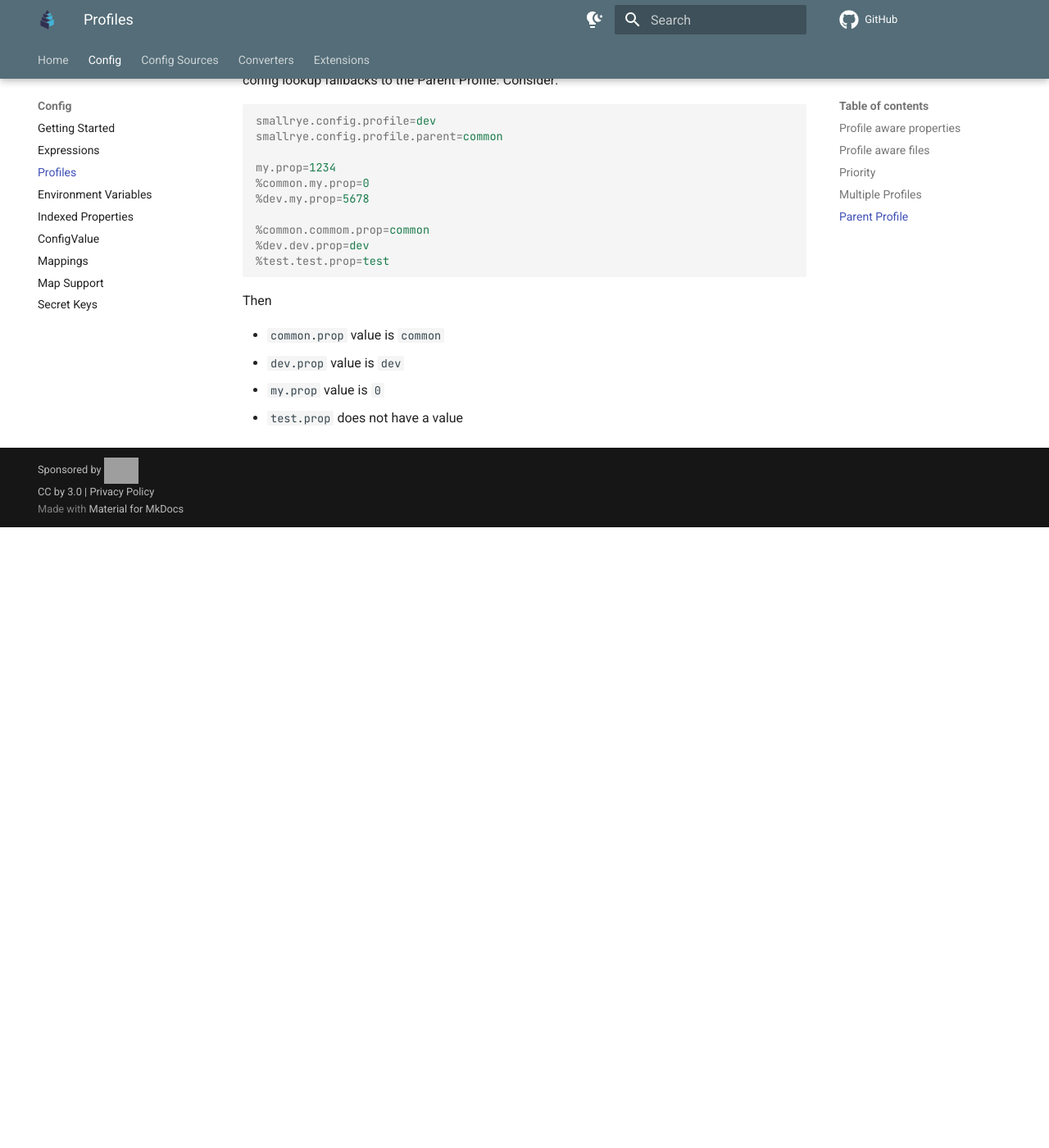
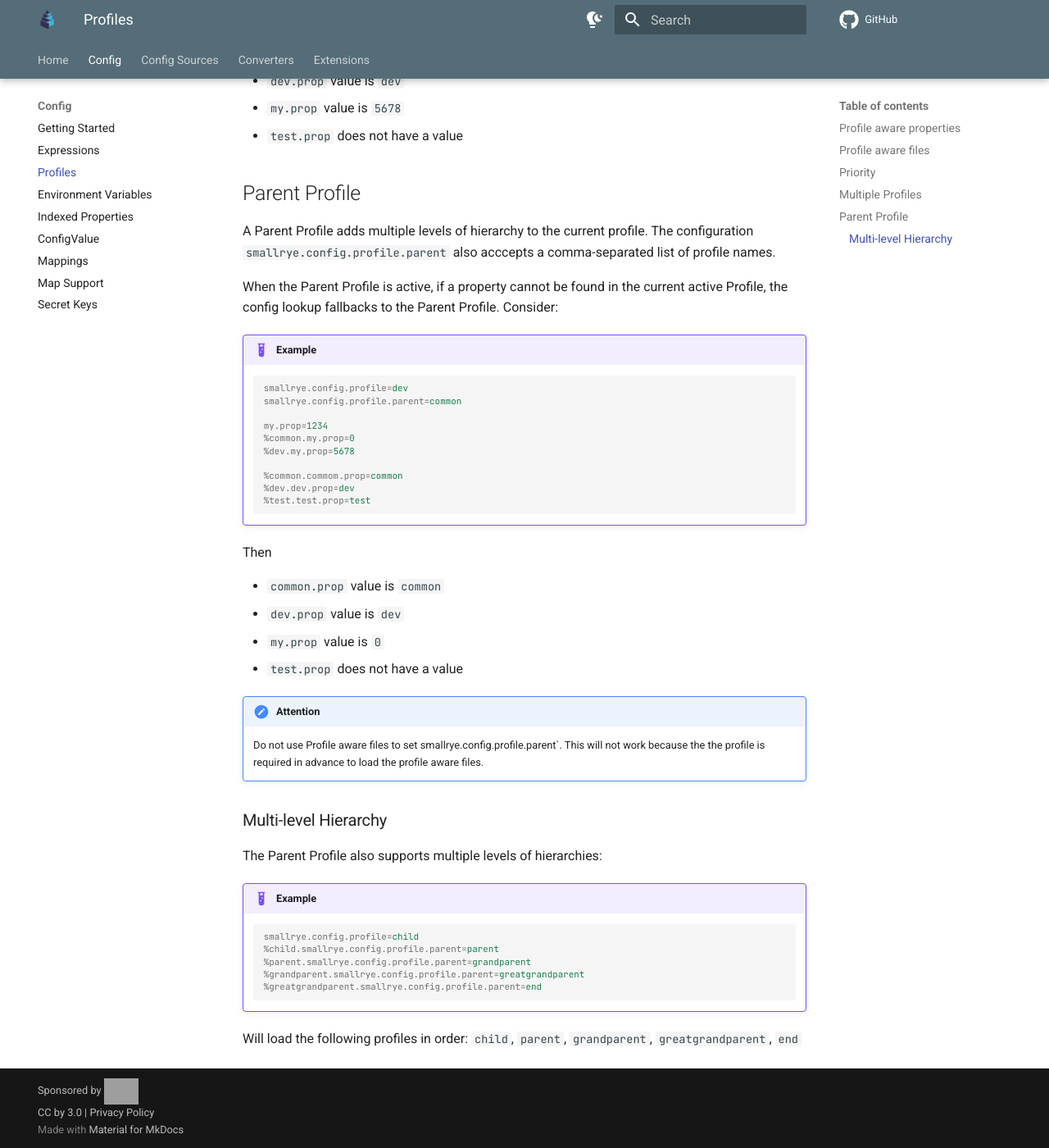
Before and after one commit to smallrye/smallrye-config, an MkDocs documentation site: the page built from documentation/src/main/docs/config/profiles.md, in a window 1280 px wide and 1400 px high, scrolled down 2435 px. Shown: the whole window at 82% size. Built offline with MkDocs 1.6.1 and Material for MkDocs 9.7.7, drawn with Linux system fonts in a browser that asks for light colours; comment, search, counter and statistics services are not loaded; the version menu is left out; before the commit the page ends 3078 px from its top, so only the background shows below that; some of the changed text lies outside the part shown; grey boxes are pictures that could not be loaded.

Commit message:
Support Multi-level hierarchical parent profile

````diff
--- a/documentation/src/main/docs/config/profiles.md
+++ b/documentation/src/main/docs/config/profiles.md
@@ -9,10 +9,12 @@ in the same file or separate files and select between them via a profile name.
 To be able to set properties with the same name, each property needs to be prefixed with a percentage sign `%` followed
 by the profile name and a dot `.` in the syntax `%{profile-name}.config.name`:
 
-```properties
-http.port=8080
-%dev.http.port=8181
-```
+!!! example
+
+    ```properties
+    http.port=8080
+    %dev.http.port=8181
+    ```
 
 To activate the profile `dev`, the configuration `smallrye.config.profile=dev` has to be set into any valid
 `ConfigSource`.
@@ -26,38 +28,44 @@ active, yields the value `8181`.
 Properties for a specific profile may reside in a `microprofile-config-{profile}.properties` named file. The previous
 example can be expressed as:
 
-_microprofile-config.properties_
-```properties
-http.port=8080
-```
+!!! example
 
-_microprofile-config-dev.properties_
-```properties
-http.port=8181
-```
+
+    ```properties title="microprofile-config.properties"
+    http.port=8080
+    ```
+
+    ```properties title="microprofile-config-dev.properties"
+    http.port=8181
+    ```
 
 In this style, the property names in the profile aware file do not need to be prefixed with the profile name.
 
-!!!caution
+!!! note
 
     Properties in the profile aware file have priority over profile aware properties defined in the main file.
+
+!!! attention
+
+    Do not use Profile aware files to set `smallrye.config.profile`. This will not work because the
+    the profile is required in advance to load the profile aware files.
 
 ## Priority
 
 Profile lookups are only valid if the `ConfigSource` has a higher ordinal than a lookup to the regular configuration
 name. Consider:
 
-_main.properties_
-```properties
-config_ordinal=1000
-http.port=8080
-```
+!!! example
 
-_profile.properties_
-```properties
-config_ordinal=100
-%dev.http.port=8181
-```
+    ```properties title="main.properties"
+    config_ordinal=1000
+    http.port=8080
+    ```
+
+    ```properties title="profile.properties"
+    config_ordinal=100
+    %dev.http.port=8181
+    ```
 
 Even with the profile `dev` active, the lookup value for `my.prop` is `1234`. This prevents lower ordinal sources to
 set a profile property value that cannot be overridden unless the profile property is also overridden.
@@ -70,17 +78,19 @@ list of profile names: `smallrye.config.profile=common,dev`. Both `common` and `
 When multiple profiles are active, the rules for profile configuration are the same. If two profiles define the same
 configuration, then the last listed profile has priority. Consider:
 
-```properties
-smallrye.config.profile=common,dev
+!!! example
 
-my.prop=1234
-%common.my.prop=0
-%dev.my.prop=5678
+    ```properties
+    smallrye.config.profile=common,dev
 
-%common.commom.prop=common
-%dev.dev.prop=dev
-%test.test.prop=test
-```
+    my.prop=1234
+    %common.my.prop=0
+    %dev.my.prop=5678
+
+    %common.commom.prop=common
+    %dev.dev.prop=dev
+    %test.test.prop=test
+    ```
 
 Then
 
@@ -91,24 +101,26 @@ Then
 
 ## Parent Profile
 
-A Parent Profile adds one level of hierarchy to the current profile. The configuration `smallrye.config.profile.parent`
-accepts a single profile name.
+A Parent Profile adds multiple levels of hierarchy to the current profile. The configuration
+`smallrye.config.profile.parent` also acccepts a comma-separated list of profile names.
 
 When the Parent Profile is active, if a property cannot be found in the current active Profile, the config lookup
 fallbacks to the Parent Profile. Consider:
 
-```properties
-smallrye.config.profile=dev
-smallrye.config.profile.parent=common
+!!! example
 
-my.prop=1234
-%common.my.prop=0
-%dev.my.prop=5678
+    ```properties
+    smallrye.config.profile=dev
+    smallrye.config.profile.parent=common
 
-%common.commom.prop=common
-%dev.dev.prop=dev
-%test.test.prop=test
-```
+    my.prop=1234
+    %common.my.prop=0
+    %dev.my.prop=5678
+
+    %common.commom.prop=common
+    %dev.dev.prop=dev
+    %test.test.prop=test
+    ```
 
 Then
 
@@ -116,3 +128,24 @@ Then
 - `dev.prop` value is `dev`
 - `my.prop` value is `0`
 - `test.prop` does not have a value
+
+!!! attention
+
+    Do not use Profile aware files to set smallrye.config.profile.parent`. This will not work because the
+    the profile is required in advance to load the profile aware files.
+
+### Multi-level Hierarchy
+
+The Parent Profile also supports multiple levels of hierarchies:
+
+!!! example
+
+    ```properties
+    smallrye.config.profile=child
+    %child.smallrye.config.profile.parent=parent
+    %parent.smallrye.config.profile.parent=grandparent
+    %grandparent.smallrye.config.profile.parent=greatgrandparent
+    %greatgrandparent.smallrye.config.profile.parent=end
+    ```
+
+Will load the following profiles in order: `child`, `parent`, `grandparent`, `greatgrandparent`, `end`
````
Also changed, not shown: 3 other files.
